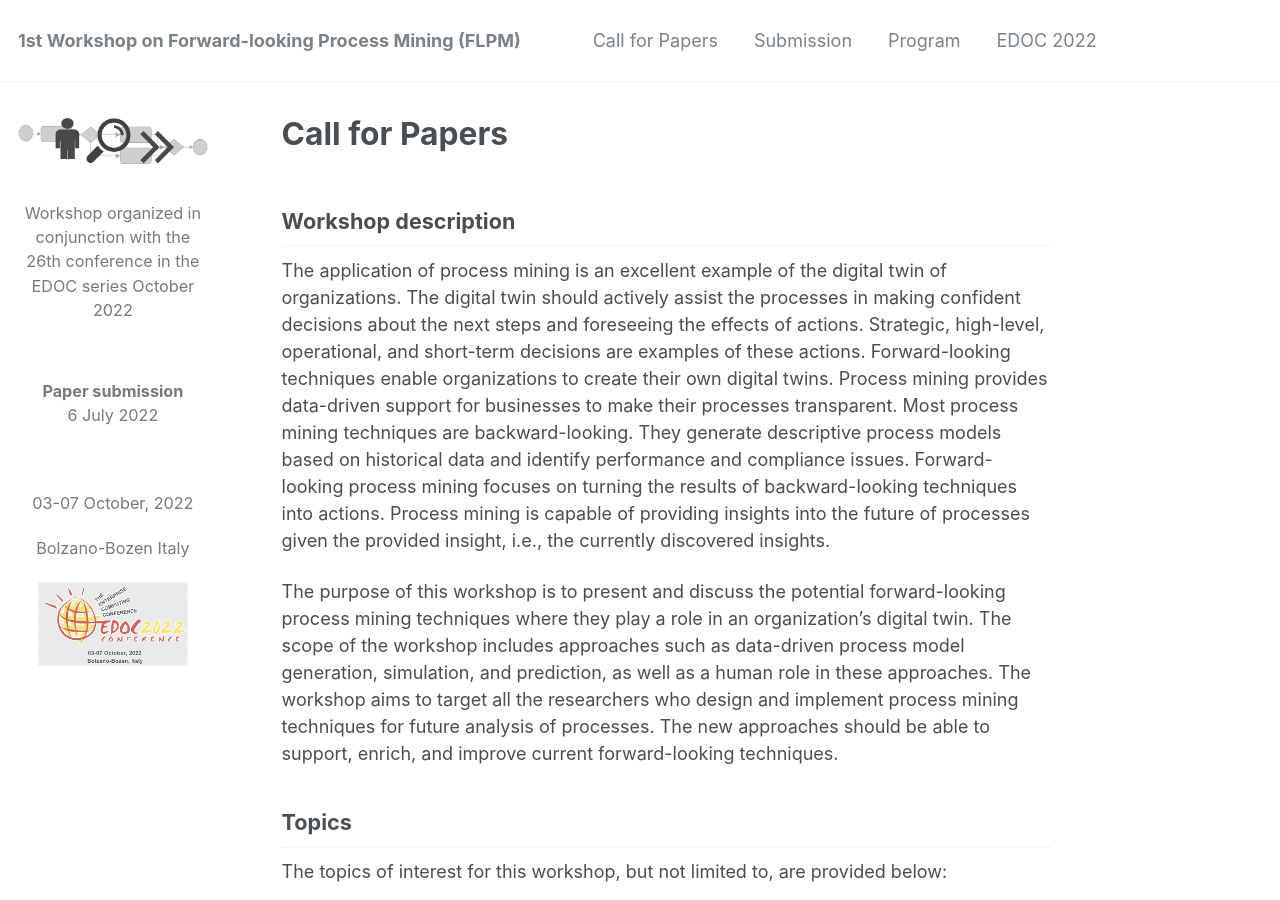
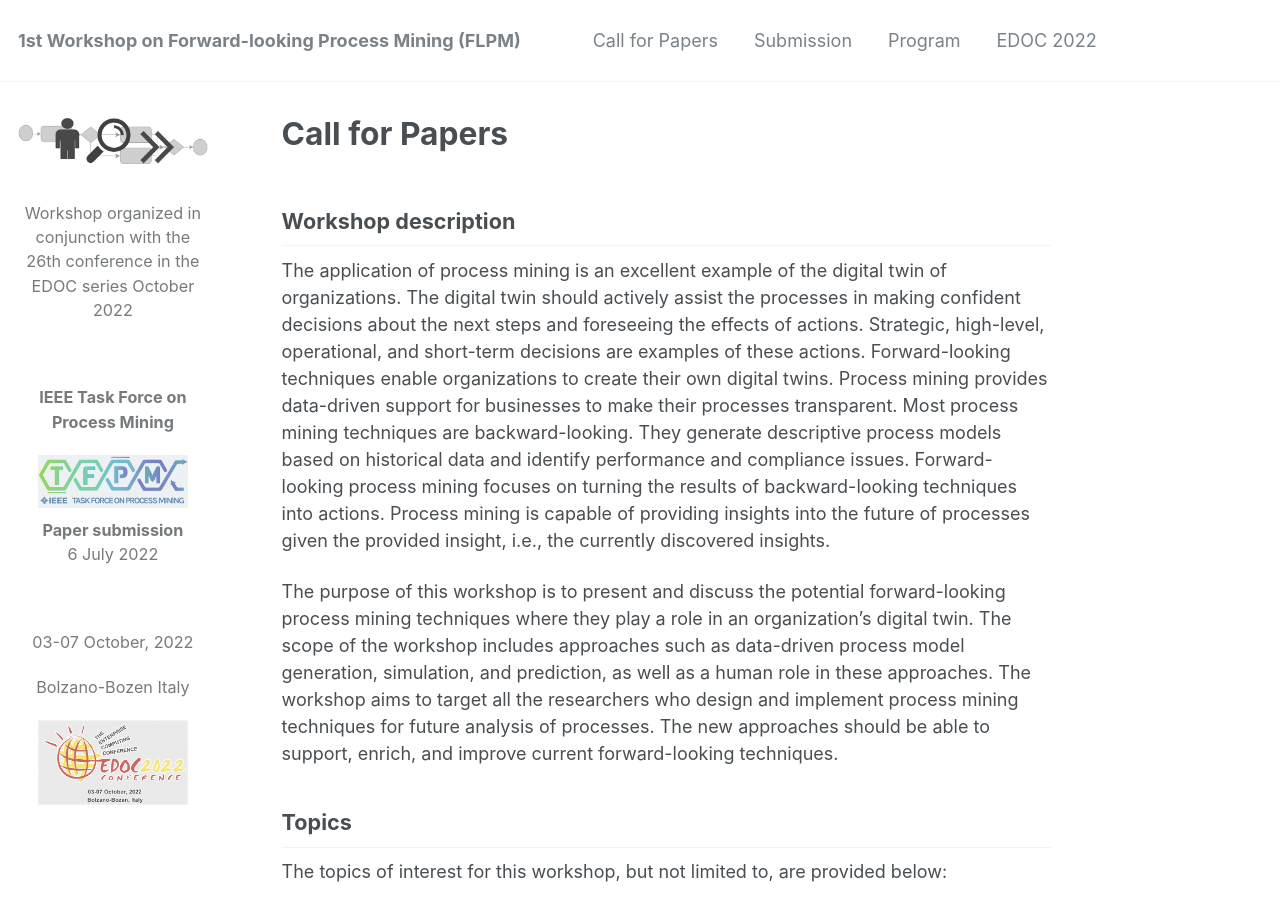
Before and after one commit to flpm-workshop/flpm-workshop.github.io, a Jekyll site: the page built from _pages/about.md, in a window 1280 px wide and 900 px high. Built offline with Jekyll 4.4.1, drawn with Linux system fonts in a browser that asks for light colours.

Commit message:
Update author-profile.html

```diff
--- a/_includes/author-profile.html
+++ b/_includes/author-profile.html
@@ -18,6 +18,12 @@
   <br/>
 
   <div class="author__content" style="text-align: center;">
+    <p><b>IEEE Task Force on Process Mining</b></p>
+    <a href="https://www.tf-pm.org/"><img src="/images/tfpm_logo.jpg" style="width: 150px"></a>
+  </div>
+
+
+  <div class="author__content" style="text-align: center;">
 
     <p class="author__bio"><b>Paper submission</b><br/> 6 July 2022</p>
   </div>
```
